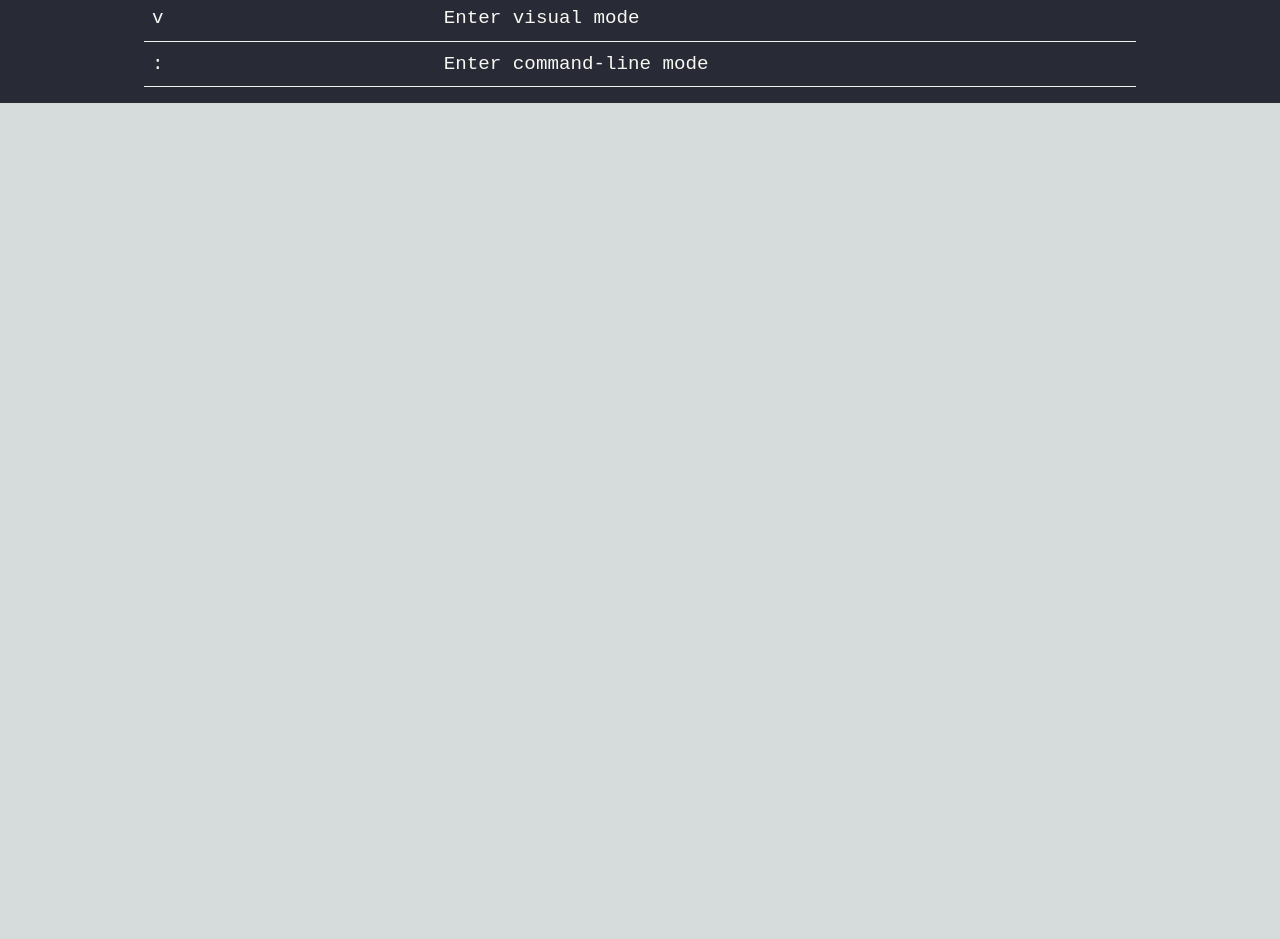
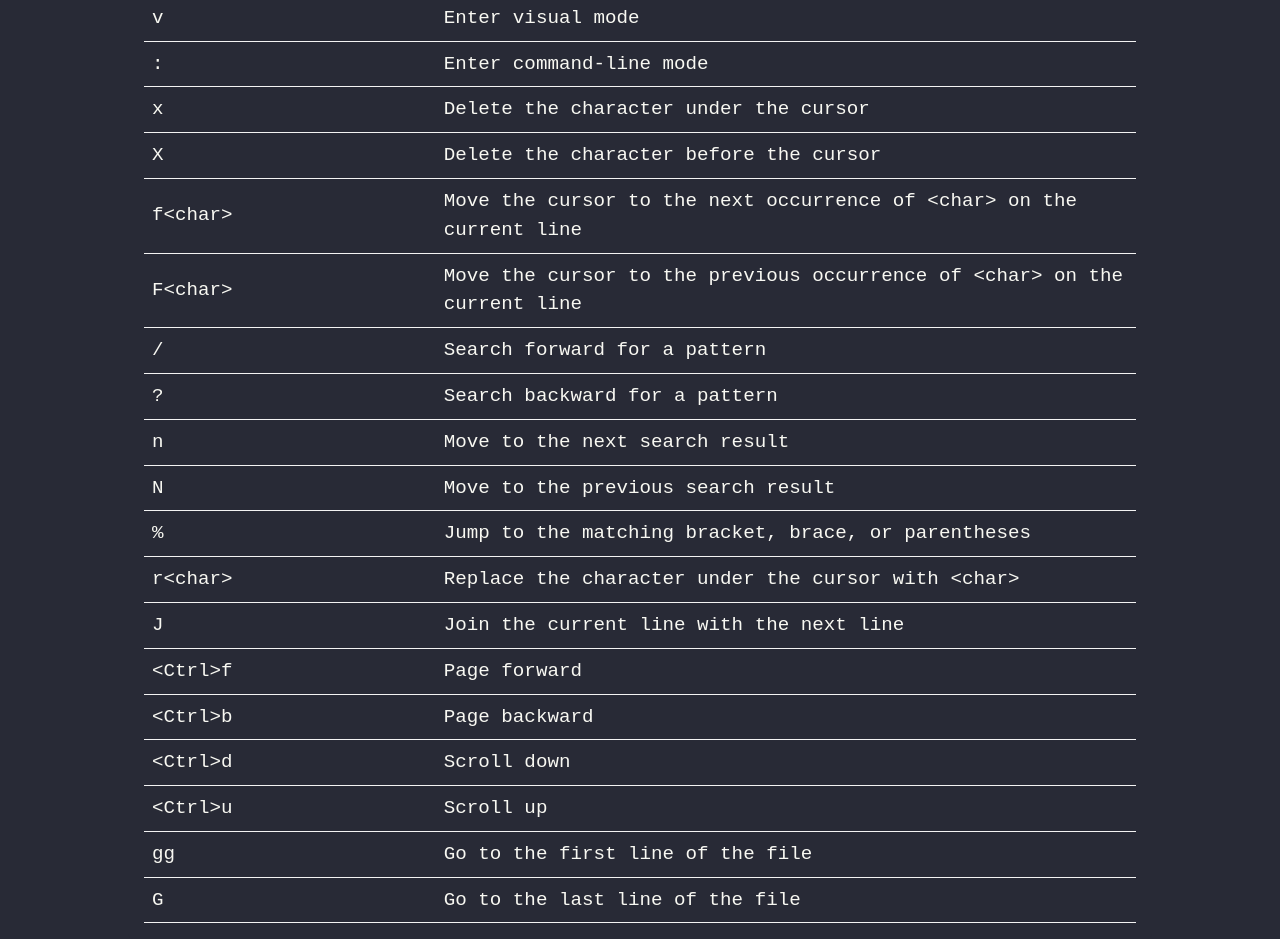
Before and after one commit to force10269/vim-dictionary, a Next.js app in the folder vim-dictionary-frontend/: page / in a window 1280 px wide. Shown: the part 940-1879 px from the top of the page. Before the commit the page ends 1043 px from the top, so only its background shows below. Built offline with nearby package versions, Linux system fonts and the light colour scheme.

Commit message:
chore: More vim keymaps added

```diff
--- a/vim-dictionary-frontend/src/data/default-dictionary.tsx
+++ b/vim-dictionary-frontend/src/data/default-dictionary.tsx
@@ -41,4 +41,73 @@ export const keyMappings = [
   },
   { key: "v", mode: "normal", description: "Enter visual mode" },
   { key: ":", mode: "normal", description: "Enter command-line mode" },
+  {
+    key: "x",
+    mode: "normal",
+    description: "Delete the character under the cursor",
+  },
+  {
+    key: "X",
+    mode: "normal",
+    description: "Delete the character before the cursor",
+  },
+  {
+    key: "f<char>",
+    mode: "normal",
+    description:
+      "Move the cursor to the next occurrence of <char> on the current line",
+  },
+  {
+    key: "F<char>",
+    mode: "normal",
+    description:
+      "Move the cursor to the previous occurrence of <char> on the current line",
+  },
+  { key: "/", mode: "normal", description: "Search forward for a pattern" },
+  { key: "?", mode: "normal", description: "Search backward for a pattern" },
+  { key: "n", mode: "normal", description: "Move to the next search result" },
+  {
+    key: "N",
+    mode: "normal",
+    description: "Move to the previous search result",
+  },
+  {
+    key: "%",
+    mode: "normal",
+    description: "Jump to the matching bracket, brace, or parentheses",
+  },
+  {
+    key: "r<char>",
+    mode: "normal",
+    description: "Replace the character under the cursor with <char>",
+  },
+  {
+    key: "J",
+    mode: "normal",
+    description: "Join the current line with the next line",
+  },
+  { key: ":", mode: "command-line", description: "Execute a command" },
+  { key: "<Esc>", mode: "insert", description: "Return to normal mode" },
+  { key: "<Ctrl>f", mode: "normal", description: "Page forward" },
+  { key: "<Ctrl>b", mode: "normal", description: "Page backward" },
+  { key: "<Ctrl>d", mode: "normal", description: "Scroll down" },
+  { key: "<Ctrl>u", mode: "normal", description: "Scroll up" },
+  {
+    key: "gg",
+    mode: "normal",
+    description: "Go to the first line of the file",
+  },
+  { key: "G", mode: "normal", description: "Go to the last line of the file" },
+  { key: "w", mode: "visual", description: "Select the next word" },
+  { key: "b", mode: "visual", description: "Select the previous word" },
+  {
+    key: "e",
+    mode: "visual",
+    description: "Select to the end of the current word",
+  },
+  { key: "y", mode: "visual", description: "Copy the selected text" },
+  { key: "d", mode: "visual", description: "Delete the selected text" },
+  { key: "<", mode: "visual", description: "Shift the selected text left" },
+  { key: ">", mode: "visual", description: "Shift the selected text right" },
+  { key: "=", mode: "visual", description: "Indent the selected text" },
 ];
--- a/vim-dictionary-frontend/src/pages/index.tsx
+++ b/vim-dictionary-frontend/src/pages/index.tsx
@@ -3,7 +3,6 @@ import Head from "next/head";
 import { FontAwesomeIcon } from "@fortawesome/react-fontawesome";
 import { faGithub } from "@fortawesome/free-brands-svg-icons";
 import { faUser } from "@fortawesome/free-solid-svg-icons";
-
 import {
   Title,
   Container,
--- a/vim-dictionary-frontend/src/styles/index.module.ts
+++ b/vim-dictionary-frontend/src/styles/index.module.ts
@@ -40,7 +40,7 @@ export const GlobalSearchInput = styled.input`
   font-family: "Courier New", Courier, monospace;
   font-size: 1.2rem;
   padding: 0.5rem;
-  width: 30%;
+  width: 40%;
 `;
 
 export const SearchRow = styled.div`
```
